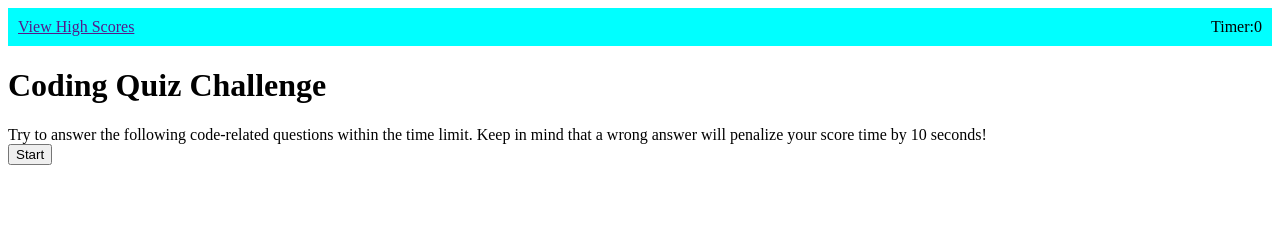
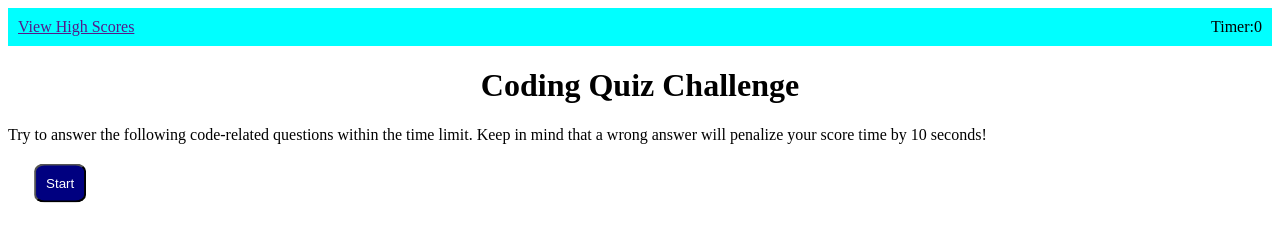
Before and after one commit to iwanagahime/code-quiz, a plain HTML site: page index.html in a window 1280 px wide. Drawn offline with Linux system fonts and the light colour scheme.

Commit message:
add basic style to html elements

```diff
--- a/assets/css/style.css
+++ b/assets/css/style.css
@@ -5,3 +5,25 @@
   justify-content: space-between;
   padding: 10px;
 }
+
+h1 {
+  text-align: center;
+}
+
+.info {
+  font-size: 16px;
+  margin: 30px 30px;
+}
+
+.button-container {
+  position: relative;
+}
+
+#start-quiz-button {
+  padding: 10px;
+  background-color: navy;
+  color: white;
+  border-radius: 20%;
+  position: absolute;
+  transform: translate(50%, 50%);
+}
```
